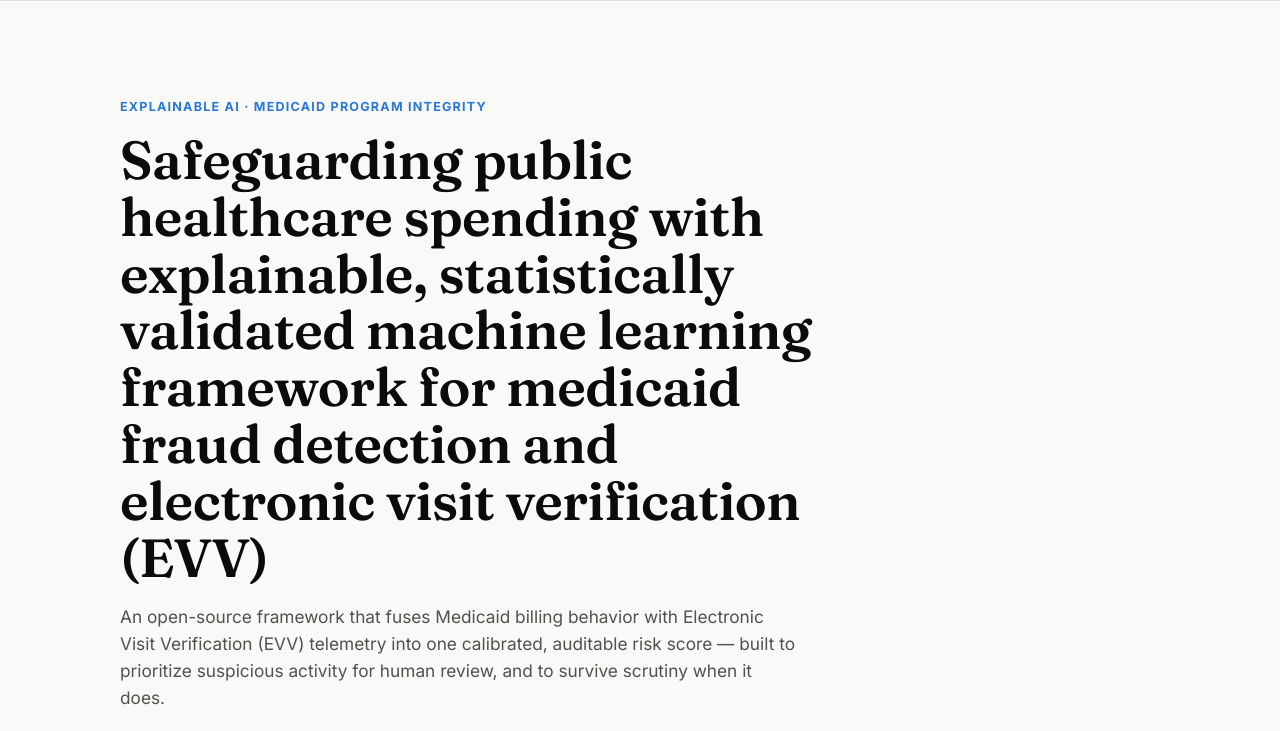
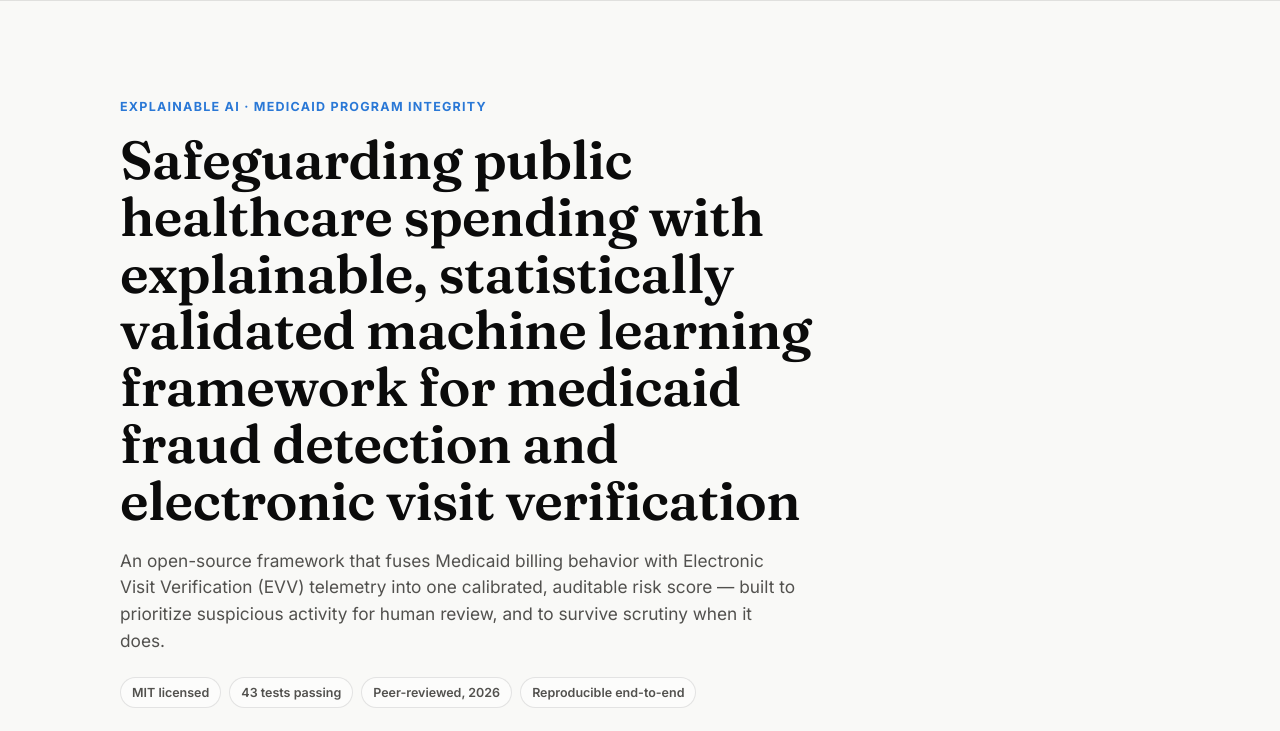
Before and after one commit to sibbirhossain/medicaidguard-xai, a plain HTML site: page index.html in a window 1280 px wide. Shown: the part 64-795 px from the top of the page. Drawn offline with Linux system fonts and the light colour scheme.

```diff
--- a/index.html
+++ b/index.html
@@ -283,7 +283,7 @@
 
 <header class="hero wrap">
   <div class="eyebrow">Explainable AI · Medicaid Program Integrity</div>
-  <h1>Safeguarding public healthcare spending with explainable, statistically validated machine learning framework for medicaid fraud detection and electronic visit verification (EVV)</h1>
+  <h1>Safeguarding public healthcare spending with explainable, statistically validated machine learning framework for medicaid fraud detection and electronic visit verification</h1>
   <p class="lede">An open-source framework that fuses Medicaid billing behavior with Electronic Visit Verification (EVV) telemetry into one calibrated, auditable risk score — built to prioritize suspicious activity for human review, and to survive scrutiny when it does.</p>
   <div class="badgebar">
     <span class="badge">MIT licensed</span>
```
